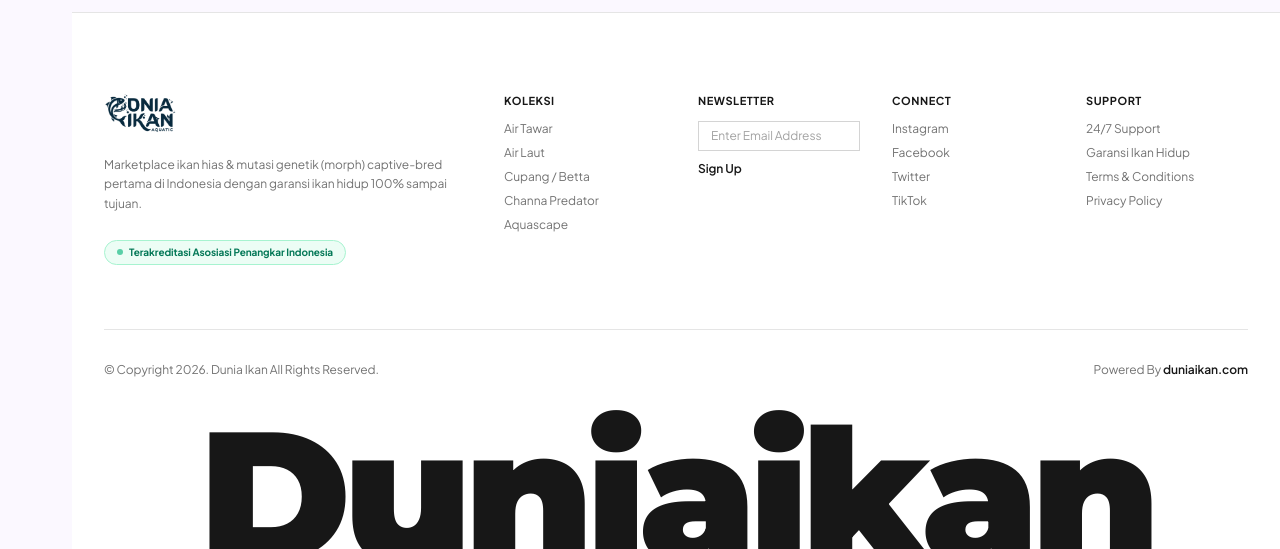
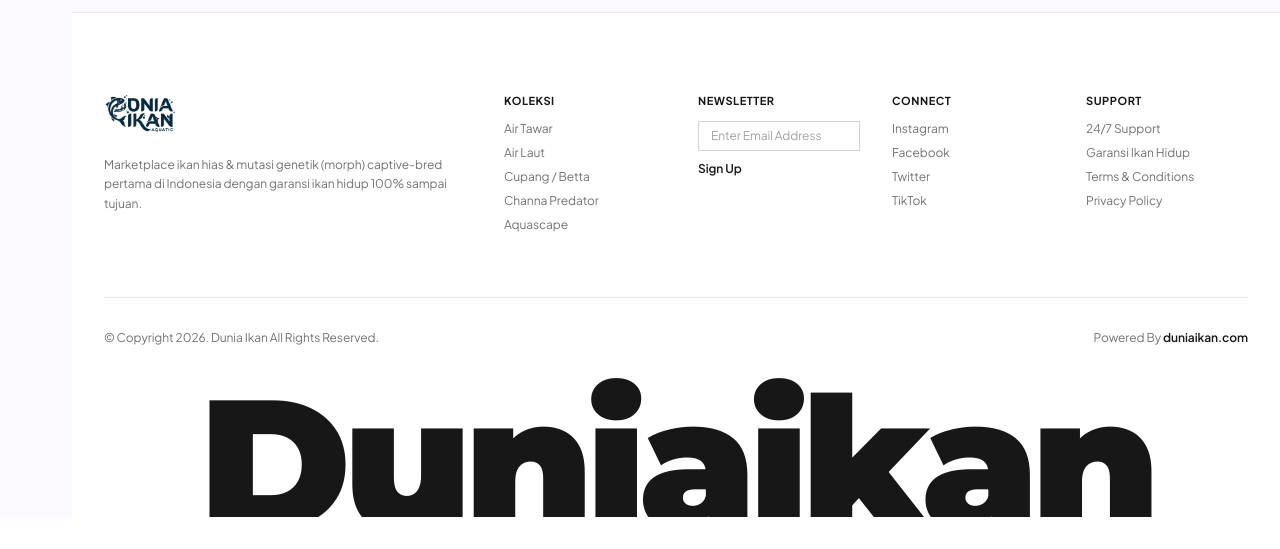
Before and after one commit to AdhaRafi/Dunia-ikan, a Laravel app: page / in a window 1280 px wide. Shown: the part 3368-3917 px from the top of the page. After the commit the page ends 3885 px from the top, so only its background shows below. Run offline with Laravel 12, Linux system fonts and the light colour scheme; data comes from the database, SQL or seed files in the repository; style sheets or scripts are compiled from the project's sources; some libraries are stand-ins or nearby versions.

Commit message:
remove accreditation pill badge from footer

```diff
--- a/resources/js/Components/Footer.jsx
+++ b/resources/js/Components/Footer.jsx
@@ -29,12 +29,6 @@ export default function Footer() {
                         <p className="text-xs text-neutral-500 dark:text-neutral-400 max-w-sm leading-relaxed">
                             Marketplace ikan hias & mutasi genetik (morph) captive-bred pertama di Indonesia dengan garansi ikan hidup 100% sampai tujuan.
                         </p>
-                        <div className="pt-2">
-                            <span className="inline-flex items-center gap-1.5 px-3 py-1 rounded-full bg-emerald-50 dark:bg-emerald-950/60 text-emerald-700 dark:text-emerald-400 text-[10px] font-bold border border-emerald-200 dark:border-emerald-800/60">
-                                <span className="w-1.5 h-1.5 rounded-full bg-emerald-500 animate-pulse" />
-                                Terakreditasi Asosiasi Penangkar Indonesia
-                            </span>
-                        </div>
                     </div>
 
                     {/* 4 Navigation Columns (Skincare, Newsletter, Connect, Support) */}
```
